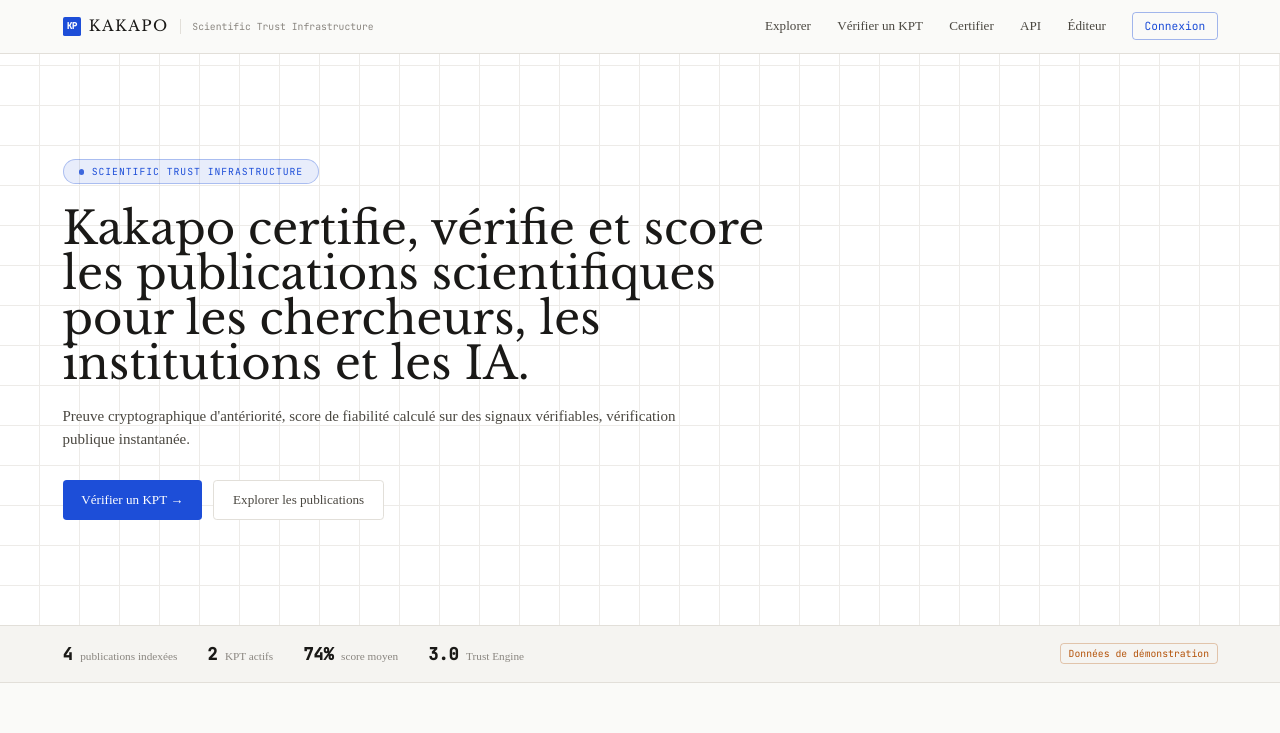
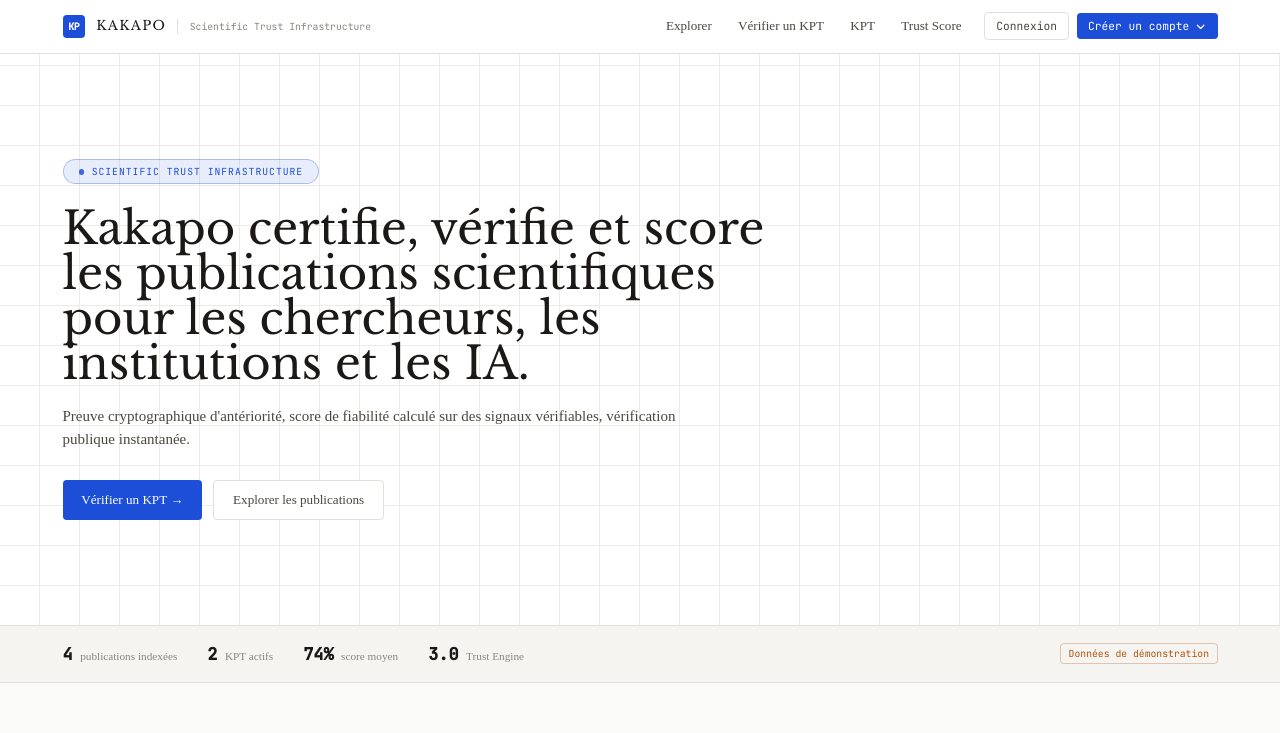
Before and after one commit to kkpo-adil/kakapo-front, a Next.js app: page / in a window 1280 px wide. Shown: the top 733 px of the page. Built offline with nearby package versions, Linux system fonts and the light colour scheme; no server answers.

Commit message:
feat: header dropdown Chercheur/Editeur/API + grands comptes contact

```diff
--- a/src/components/layout/Header.tsx
+++ b/src/components/layout/Header.tsx
@@ -2,29 +2,25 @@
 
 import Link from "next/link";
 import { usePathname } from "next/navigation";
-import { useEffect, useState } from "react";
+import { useEffect, useState, useRef } from "react";
 import { cn } from "@/lib/utils";
 
-const NAV_LINKS: { href: string; label: string }[] = [
+const NAV_LINKS = [
   { href: "/publications", label: "Explorer" },
   { href: "/verify", label: "Vérifier un KPT" },
-  { href: "/certifier", label: "Certifier" },
-  { href: "/api-access", label: "API" },
-  { href: "/publisher", label: "Éditeur" },
+  { href: "/about/kpt", label: "KPT" },
+  { href: "/about/trust-score", label: "Trust Score" },
 ];
 
-function decodeJWT(token: string): { name?: string; orcid?: string } | null {
-  try {
-    const payload = token.split(".")[1];
-    return JSON.parse(atob(payload));
-  } catch {
-    return null;
-  }
+function decodeJWT(token: string) {
+  try { return JSON.parse(atob(token.split(".")[1])); } catch { return null; }
 }
 
 export function Header() {
   const pathname = usePathname();
   const [user, setUser] = useState<{ name: string; orcid: string } | null>(null);
+  const [dropdownOpen, setDropdownOpen] = useState(false);
+  const dropdownRef = useRef<HTMLDivElement>(null);
 
   useEffect(() => {
     const token = localStorage.getItem("kakapo_token");
@@ -41,6 +37,16 @@
     }
   }, [pathname]);
 
+  useEffect(() => {
+    function handleClick(e: MouseEvent) {
+      if (dropdownRef.current && !dropdownRef.current.contains(e.target as Node)) {
+        setDropdownOpen(false);
+      }
+    }
+    document.addEventListener("mousedown", handleClick);
+    return () => document.removeEventListener("mousedown", handleClick);
+  }, []);
+
   function handleLogout() {
     localStorage.removeItem("kakapo_token");
     setUser(null);
@@ -48,49 +54,111 @@
   }
 
   return (
-    <header className="sticky top-0 z-50 border-b border-border bg-surface-1/90 backdrop-blur-sm">
+    <header className="sticky top-0 z-50 border-b border-border bg-surface-2/95 backdrop-blur-sm">
       <div className="max-w-7xl mx-auto px-6 h-14 flex items-center justify-between">
         <Link href="/" className="flex items-center gap-3 no-underline group">
-          <div className="flex items-center gap-2">
-            <div className="w-5 h-5 rounded-sm bg-accent flex items-center justify-center">
-              <span className="text-[9px] font-mono font-bold text-white tracking-tight">KP</span>
-            </div>
-            <span className="font-display text-base text-text-primary tracking-widest uppercase group-hover:text-accent transition-colors">KAKAPO</span>
+          <div className="w-6 h-6 rounded bg-accent flex items-center justify-center flex-shrink-0">
+            <span className="text-2xs font-mono font-bold text-white tracking-tight">KP</span>
           </div>
+          <span className="font-display text-sm text-text-primary tracking-widest uppercase group-hover:text-accent transition-colors">KAKAPO</span>
           <span className="hidden sm:block text-2xs font-mono text-text-muted border-l border-border pl-3">Scientific Trust Infrastructure</span>
         </Link>
+
         <div className="flex items-center gap-1">
-          <nav className="hidden md:flex items-center gap-1 mr-3">
+          <nav className="hidden md:flex items-center gap-1 mr-2">
             {NAV_LINKS.map(({ href, label }) => {
-              const active = href === "/" ? pathname === "/" : pathname.startsWith(href);
-              const cls = active ? "bg-accent/15 text-accent" : "text-text-secondary hover:text-text-primary hover:bg-surface-3";
+              const active = pathname.startsWith(href);
               return (
-                <Link key={href} href={href} className={cn("px-3 py-1.5 rounded text-sm transition-all duration-150 no-underline", cls)}>
+                <Link key={href} href={href}
+                  className={cn("px-3 py-1.5 rounded text-sm transition-all duration-150 no-underline",
+                    active ? "bg-accent/10 text-accent" : "text-text-secondary hover:text-text-primary hover:bg-surface-3"
+                  )}>
                   {label}
                 </Link>
               );
             })}
           </nav>
+
           {user ? (
-            <div className="flex items-center gap-3">
-              <Link href="/dashboard" className="flex items-center gap-2 border border-accent/20 rounded px-3 py-1.5 bg-accent/5 no-underline hover:bg-accent/10 transition-colors">
-                <span className="w-1.5 h-1.5 rounded-full bg-accent" />
+            <div className="flex items-center gap-2">
+              <Link href="/dashboard"
+                className="flex items-center gap-2 border border-accent/30 rounded px-3 py-1.5 bg-accent/5 no-underline hover:bg-accent/10 transition-colors">
+                <span className="w-1.5 h-1.5 rounded-full bg-accent flex-shrink-0" />
                 <span className="text-xs font-mono text-text-primary">{user.name}</span>
               </Link>
-              <button
-                onClick={handleLogout}
-                className="text-xs font-mono text-text-muted hover:text-text-primary border border-border hover:border-border-strong rounded px-3 py-1.5 transition-all bg-transparent cursor-pointer"
-              >
+              <button onClick={handleLogout}
+                className="text-xs font-mono text-text-muted hover:text-text-primary border border-border hover:border-border-strong rounded px-3 py-1.5 transition-all bg-transparent cursor-pointer">
                 Déconnexion
               </button>
             </div>
           ) : (
-            <a
-              href={`${process.env.NEXT_PUBLIC_API_URL}/auth/orcid/login`}
-              className="text-xs font-mono border border-accent/40 rounded px-3 py-1.5 text-accent hover:bg-accent/10 transition-colors no-underline"
-            >
-              Connexion
-            </a>
+            <div className="flex items-center gap-2">
+              <a href={`${process.env.NEXT_PUBLIC_API_URL}/auth/orcid/login`}
+                className="text-xs font-mono text-text-secondary hover:text-text-primary border border-border rounded px-3 py-1.5 no-underline transition-colors hover:border-border-strong">
+                Connexion
+              </a>
+              <div className="relative" ref={dropdownRef}>
+                <button
+                  onClick={() => setDropdownOpen(!dropdownOpen)}
+                  className="text-xs font-mono bg-accent hover:bg-accent-hover text-white rounded px-3 py-1.5 transition-colors cursor-pointer border-0 flex items-center gap-1.5"
+                >
+                  Créer un compte
+                  <svg className={cn("w-3 h-3 transition-transform", dropdownOpen && "rotate-180")} fill="none" viewBox="0 0 24 24" stroke="currentColor" strokeWidth={2.5}>
+                    <path strokeLinecap="round" strokeLinejoin="round" d="M19 9l-7 7-7-7" />
+                  </svg>
+                </button>
+
+                {dropdownOpen && (
+                  <div className="absolute right-0 top-full mt-2 w-64 bg-surface-2 border border-border rounded-lg shadow-lg overflow-hidden z-50">
+                    <div className="p-2">
+                      <a href={`${process.env.NEXT_PUBLIC_API_URL}/auth/orcid/login`}
+                        className="flex items-start gap-3 p-3 rounded-md hover:bg-surface-3 no-underline transition-colors group"
+                        onClick={() => setDropdownOpen(false)}>
+                        <div className="w-7 h-7 rounded bg-accent/10 flex items-center justify-center flex-shrink-0 mt-0.5">
+                          <span className="text-2xs font-mono text-accent font-bold">OR</span>
+                        </div>
+                        <div>
+                          <p className="text-xs font-medium text-text-primary group-hover:text-accent transition-colors">Chercheur</p>
+                          <p className="text-2xs text-text-muted mt-0.5 leading-relaxed">Connexion via ORCID — gratuit</p>
+                        </div>
+                      </a>
+
+                      <a href="mailto:partnerships@kakapo.io"
+                        className="flex items-start gap-3 p-3 rounded-md hover:bg-surface-3 no-underline transition-colors group"
+                        onClick={() => setDropdownOpen(false)}>
+                        <div className="w-7 h-7 rounded bg-trust-high/10 flex items-center justify-center flex-shrink-0 mt-0.5">
+                          <span className="text-2xs font-mono text-trust-high font-bold">ED</span>
+                        </div>
+                        <div>
+                          <p className="text-xs font-medium text-text-primary group-hover:text-accent transition-colors">Éditeur</p>
+                          <p className="text-2xs text-text-muted mt-0.5 leading-relaxed">Partenariat corpus — nous contacter</p>
+                        </div>
+                      </a>
+
+                      <Link href="/api-access"
+                        className="flex items-start gap-3 p-3 rounded-md hover:bg-surface-3 no-underline transition-colors group"
+                        onClick={() => setDropdownOpen(false)}>
+                        <div className="w-7 h-7 rounded bg-text-muted/10 flex items-center justify-center flex-shrink-0 mt-0.5">
+                          <span className="text-2xs font-mono text-text-muted font-bold">API</span>
+                        </div>
+                        <div>
+                          <p className="text-xs font-medium text-text-primary group-hover:text-accent transition-colors">API / IA</p>
+                          <p className="text-2xs text-text-muted mt-0.5 leading-relaxed">Inscription self-service — clé API instantanée</p>
+                        </div>
+                      </Link>
+
+                      <div className="border-t border-border mt-2 pt-2 px-3 pb-1">
+                        <p className="text-2xs text-text-muted">Grand compte LLM / Pharma / Legal ?</p>
+                        <a href="mailto:partnerships@kakapo.io"
+                          className="text-2xs font-mono text-accent hover:text-accent-hover no-underline">
+                          partnerships@kakapo.io →
+                        </a>
+                      </div>
+                    </div>
+                  </div>
+                )}
+              </div>
+            </div>
           )}
         </div>
       </div>
```
